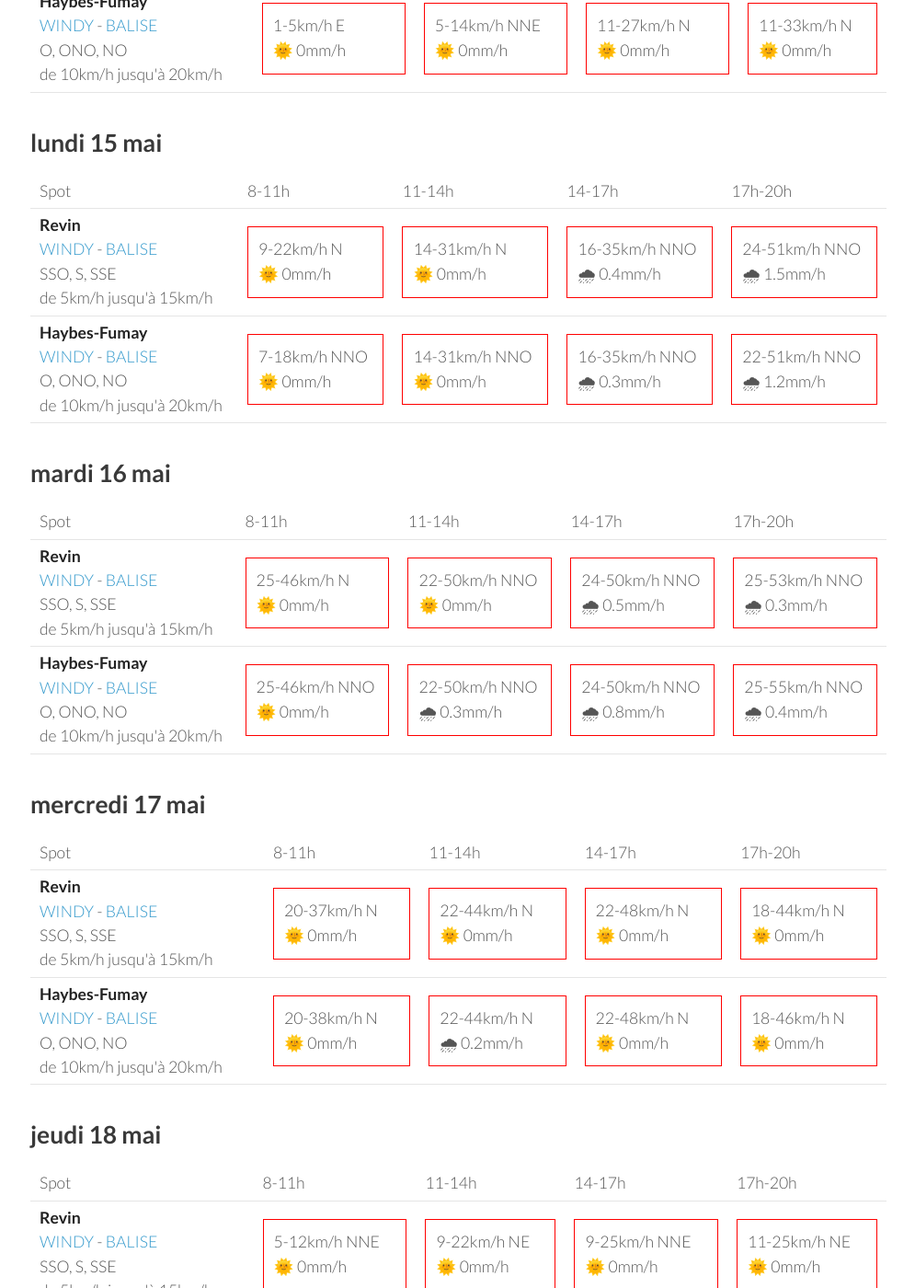
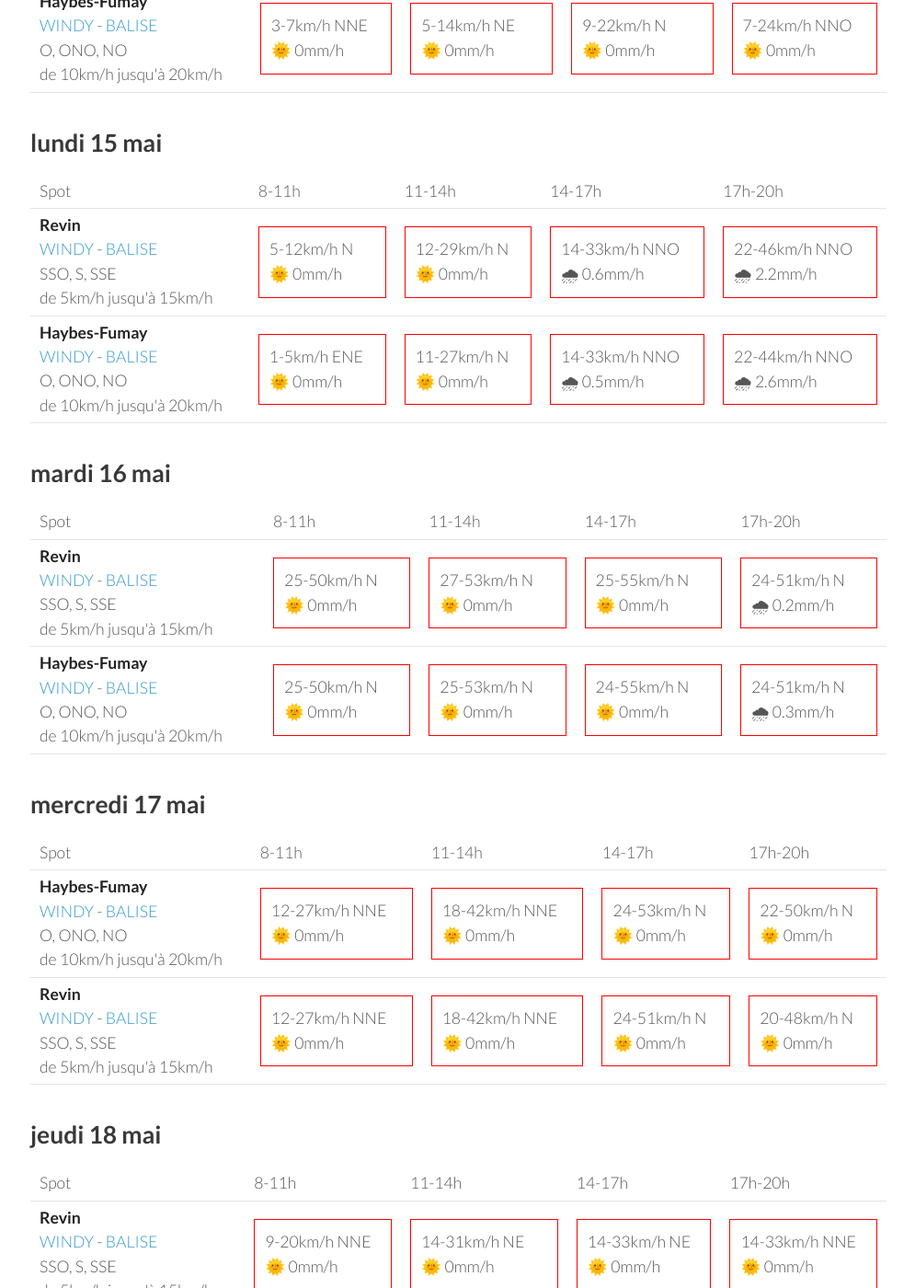
Before and after one commit to parapente-dans-le-nord/parapente-dans-le-nord.github.io, a Jekyll site: the page built from ardennes.markdown, in a window 1280 px wide and 1400 px high, scrolled down 859 px. Shown: the whole window at 92% size, without its empty margins (25-1020 px from the left). Built offline with Jekyll 4.4.1, drawn with Linux system fonts in a browser that asks for light colours; some of the changed text lies outside the part shown.

Commit message:
update index.markdown

```diff
--- a/ardennes.markdown
+++ b/ardennes.markdown
@@ -22,21 +22,21 @@ page mise à jour le samedi 13 mai 17:10
       <td>17h-20h</td>
     </tr>
 <tr>
+        <td><strong>Revin</strong><br><a href="https://windy.com/49.948/4.625?49.543,4.625,8">WINDY</a> - <span class=""><a href="http://www.balisemeteo.com/balise.php?idBalise=5019">BALISE</a> </span><br> <span class="vent-favorable">SSO, S, SSE</span><br><span class="force-vent">de 5km/h jusqu'à 15km/h</span> </td>
+
+            <td><div class="not-flyable"><p>0-0km/h NA</p><p>🌧️ 0mm/h</p></div></td>
+            <td><div class="not-flyable"><p>0-0km/h NA</p><p>🌧️ 0mm/h</p></div></td>
+            <td><div class="not-flyable"><p>0-0km/h NA</p><p>🌧️ 0mm/h</p></div></td>
+            <td><div class="not-flyable"><p>7-42km/h OSO</p><p>🌧 2.2mm/h</p></div></td>
+
+    </tr>
+<tr>
         <td><strong>Haybes-Fumay</strong><br><a href="https://windy.com/49.998/4.715?49.913,4.738,10">WINDY</a> - <span class=""><a href="http://www.balisemeteo.com/balise.php?idBalise=104">BALISE</a> </span><br> <span class="vent-favorable">O, ONO, NO</span><br><span class="force-vent">de 10km/h jusqu'à 20km/h</span> </td>
 
             <td><div class="not-flyable"><p>0-0km/h NA</p><p>🌧️ 0mm/h</p></div></td>
-            <td><div class="not-flyable"><p>7-18km/h N</p><p>🌞 0mm/h</p></div></td>
-            <td><div class="not-flyable"><p>11-27km/h N</p><p>🌞 0mm/h</p></div></td>
-            <td><div class="not-flyable"><p>1-31km/h SE</p><p>🌞 0mm/h</p></div></td>
-
-    </tr>
-<tr>
-        <td><strong>Revin</strong><br><a href="https://windy.com/49.948/4.625?49.543,4.625,8">WINDY</a> - <span class=""><a href="http://www.balisemeteo.com/balise.php?idBalise=5019">BALISE</a> </span><br> <span class="vent-favorable">SSO, S, SSE</span><br><span class="force-vent">de 5km/h jusqu'à 15km/h</span> </td>
-
             <td><div class="not-flyable"><p>0-0km/h NA</p><p>🌧️ 0mm/h</p></div></td>
-            <td><div class="not-flyable"><p>7-22km/h NNE</p><p>🌞 0mm/h</p></div></td>
-            <td><div class="not-flyable"><p>9-29km/h NE</p><p>🌞 0mm/h</p></div></td>
-            <td><div class="not-flyable"><p>5-27km/h SE</p><p>🌞 0mm/h</p></div></td>
+            <td><div class="not-flyable"><p>0-0km/h NA</p><p>🌧️ 0mm/h</p></div></td>
+            <td><div class="not-flyable"><p>5-33km/h SO</p><p>🌧 2.4mm/h</p></div></td>
 
     </tr>
 
@@ -58,20 +58,20 @@ page mise à jour le samedi 13 mai 17:10
 <tr>
         <td><strong>Revin</strong><br><a href="https://windy.com/49.948/4.625?49.543,4.625,8">WINDY</a> - <span class=""><a href="http://www.balisemeteo.com/balise.php?idBalise=5019">BALISE</a> </span><br> <span class="vent-favorable">SSO, S, SSE</span><br><span class="force-vent">de 5km/h jusqu'à 15km/h</span> </td>
 
-            <td><div class="not-flyable"><p>5-14km/h NNE</p><p>🌞 0mm/h</p></div></td>
-            <td><div class="not-flyable"><p>7-22km/h N</p><p>🌞 0mm/h</p></div></td>
-            <td><div class="not-flyable"><p>7-25km/h NNE</p><p>🌞 0mm/h</p></div></td>
-            <td><div class="not-flyable"><p>11-33km/h N</p><p>🌞 0mm/h</p></div></td>
+            <td><div class="not-flyable"><p>5-16km/h N</p><p>🌞 0mm/h</p></div></td>
+            <td><div class="not-flyable"><p>5-18km/h NNE</p><p>🌞 0mm/h</p></div></td>
+            <td><div class="not-flyable"><p>7-24km/h NNE</p><p>🌞 0mm/h</p></div></td>
+            <td><div class="not-flyable"><p>7-24km/h N</p><p>🌞 0mm/h</p></div></td>
 
 
     </tr>
 <tr>
         <td><strong>Haybes-Fumay</strong><br><a href="https://windy.com/49.998/4.715?49.913,4.738,10">WINDY</a> - <span class=""><a href="http://www.balisemeteo.com/balise.php?idBalise=104">BALISE</a> </span><br> <span class="vent-favorable">O, ONO, NO</span><br><span class="force-vent">de 10km/h jusqu'à 20km/h</span> </td>
 
-            <td><div class="not-flyable"><p>1-5km/h E</p><p>🌞 0mm/h</p></div></td>
-            <td><div class="not-flyable"><p>5-14km/h NNE</p><p>🌞 0mm/h</p></div></td>
-            <td><div class="not-flyable"><p>11-27km/h N</p><p>🌞 0mm/h</p></div></td>
-            <td><div class="not-flyable"><p>11-33km/h N</p><p>🌞 0mm/h</p></div></td>
+            <td><div class="not-flyable"><p>3-7km/h NNE</p><p>🌞 0mm/h</p></div></td>
+            <td><div class="not-flyable"><p>5-14km/h NE</p><p>🌞 0mm/h</p></div></td>
+            <td><div class="not-flyable"><p>9-22km/h N</p><p>🌞 0mm/h</p></div></td>
+            <td><div class="not-flyable"><p>7-24km/h NNO</p><p>🌞 0mm/h</p></div></td>
 
 
     </tr>
@@ -94,20 +94,20 @@ page mise à jour le samedi 13 mai 17:10
 <tr>
         <td><strong>Revin</strong><br><a href="https://windy.com/49.948/4.625?49.543,4.625,8">WINDY</a> - <span class=""><a href="http://www.balisemeteo.com/balise.php?idBalise=5019">BALISE</a> </span><br> <span class="vent-favorable">SSO, S, SSE</span><br><span class="force-vent">de 5km/h jusqu'à 15km/h</span> </td>
 
-            <td><div class="not-flyable"><p>9-22km/h N</p><p>🌞 0mm/h</p></div></td>
-            <td><div class="not-flyable"><p>14-31km/h N</p><p>🌞 0mm/h</p></div></td>
-            <td><div class="not-flyable"><p>16-35km/h NNO</p><p>🌧 0.4mm/h</p></div></td>
-            <td><div class="not-flyable"><p>24-51km/h NNO</p><p>🌧 1.5mm/h</p></div></td>
+            <td><div class="not-flyable"><p>5-12km/h N</p><p>🌞 0mm/h</p></div></td>
+            <td><div class="not-flyable"><p>12-29km/h N</p><p>🌞 0mm/h</p></div></td>
+            <td><div class="not-flyable"><p>14-33km/h NNO</p><p>🌧 0.6mm/h</p></div></td>
+            <td><div class="not-flyable"><p>22-46km/h NNO</p><p>🌧 2.2mm/h</p></div></td>
 
 
     </tr>
 <tr>
         <td><strong>Haybes-Fumay</strong><br><a href="https://windy.com/49.998/4.715?49.913,4.738,10">WINDY</a> - <span class=""><a href="http://www.balisemeteo.com/balise.php?idBalise=104">BALISE</a> </span><br> <span class="vent-favorable">O, ONO, NO</span><br><span class="force-vent">de 10km/h jusqu'à 20km/h</span> </td>
 
-            <td><div class="not-flyable"><p>7-18km/h NNO</p><p>🌞 0mm/h</p></div></td>
-            <td><div class="not-flyable"><p>14-31km/h NNO</p><p>🌞 0mm/h</p></div></td>
-            <td><div class="not-flyable"><p>16-35km/h NNO</p><p>🌧 0.3mm/h</p></div></td>
-            <td><div class="not-flyable"><p>22-51km/h NNO</p><p>🌧 1.2mm/h</p></div></td>
+            <td><div class="not-flyable"><p>1-5km/h ENE</p><p>🌞 0mm/h</p></div></td>
+            <td><div class="not-flyable"><p>11-27km/h N</p><p>🌞 0mm/h</p></div></td>
+            <td><div class="not-flyable"><p>14-33km/h NNO</p><p>🌧 0.5mm/h</p></div></td>
+            <td><div class="not-flyable"><p>22-44km/h NNO</p><p>🌧 2.6mm/h</p></div></td>
 
 
     </tr>
@@ -130,20 +130,20 @@ page mise à jour le samedi 13 mai 17:10
 <tr>
         <td><strong>Revin</strong><br><a href="https://windy.com/49.948/4.625?49.543,4.625,8">WINDY</a> - <span class=""><a href="http://www.balisemeteo.com/balise.php?idBalise=5019">BALISE</a> </span><br> <span class="vent-favorable">SSO, S, SSE</span><br><span class="force-vent">de 5km/h jusqu'à 15km/h</span> </td>
 
-            <td><div class="not-flyable"><p>25-46km/h N</p><p>🌞 0mm/h</p></div></td>
-            <td><div class="not-flyable"><p>22-50km/h NNO</p><p>🌞 0mm/h</p></div></td>
-            <td><div class="not-flyable"><p>24-50km/h NNO</p><p>🌧 0.5mm/h</p></div></td>
-            <td><div class="not-flyable"><p>25-53km/h NNO</p><p>🌧 0.3mm/h</p></div></td>
+            <td><div class="not-flyable"><p>25-50km/h N</p><p>🌞 0mm/h</p></div></td>
+            <td><div class="not-flyable"><p>27-53km/h N</p><p>🌞 0mm/h</p></div></td>
+            <td><div class="not-flyable"><p>25-55km/h N</p><p>🌞 0mm/h</p></div></td>
+            <td><div class="not-flyable"><p>24-51km/h N</p><p>🌧 0.2mm/h</p></div></td>
 
 
     </tr>
 <tr>
         <td><strong>Haybes-Fumay</strong><br><a href="https://windy.com/49.998/4.715?49.913,4.738,10">WINDY</a> - <span class=""><a href="http://www.balisemeteo.com/balise.php?idBalise=104">BALISE</a> </span><br> <span class="vent-favorable">O, ONO, NO</span><br><span class="force-vent">de 10km/h jusqu'à 20km/h</span> </td>
 
-            <td><div class="not-flyable"><p>25-46km/h NNO</p><p>🌞 0mm/h</p></div></td>
-            <td><div class="not-flyable"><p>22-50km/h NNO</p><p>🌧 0.3mm/h</p></div></td>
-            <td><div class="not-flyable"><p>24-50km/h NNO</p><p>🌧 0.8mm/h</p></div></td>
-            <td><div class="not-flyable"><p>25-55km/h NNO</p><p>🌧 0.4mm/h</p></div></td>
+            <td><div class="not-flyable"><p>25-50km/h N</p><p>🌞 0mm/h</p></div></td>
+            <td><div class="not-flyable"><p>25-53km/h N</p><p>🌞 0mm/h</p></div></td>
+            <td><div class="not-flyable"><p>24-55km/h N</p><p>🌞 0mm/h</p></div></td>
+            <td><div class="not-flyable"><p>24-51km/h N</p><p>🌧 0.3mm/h</p></div></td>
 
 
     </tr>
@@ -164,22 +164,22 @@ page mise à jour le samedi 13 mai 17:10
       <td>17h-20h</td>
     </tr>
 <tr>
-        <td><strong>Revin</strong><br><a href="https://windy.com/49.948/4.625?49.543,4.625,8">WINDY</a> - <span class=""><a href="http://www.balisemeteo.com/balise.php?idBalise=5019">BALISE</a> </span><br> <span class="vent-favorable">SSO, S, SSE</span><br><span class="force-vent">de 5km/h jusqu'à 15km/h</span> </td>
+        <td><strong>Haybes-Fumay</strong><br><a href="https://windy.com/49.998/4.715?49.913,4.738,10">WINDY</a> - <span class=""><a href="http://www.balisemeteo.com/balise.php?idBalise=104">BALISE</a> </span><br> <span class="vent-favorable">O, ONO, NO</span><br><span class="force-vent">de 10km/h jusqu'à 20km/h</span> </td>
 
-            <td><div class="not-flyable"><p>20-37km/h N</p><p>🌞 0mm/h</p></div></td>
-            <td><div class="not-flyable"><p>22-44km/h N</p><p>🌞 0mm/h</p></div></td>
-            <td><div class="not-flyable"><p>22-48km/h N</p><p>🌞 0mm/h</p></div></td>
-            <td><div class="not-flyable"><p>18-44km/h N</p><p>🌞 0mm/h</p></div></td>
+            <td><div class="not-flyable"><p>12-27km/h NNE</p><p>🌞 0mm/h</p></div></td>
+            <td><div class="not-flyable"><p>18-42km/h NNE</p><p>🌞 0mm/h</p></div></td>
+            <td><div class="not-flyable"><p>24-53km/h N</p><p>🌞 0mm/h</p></div></td>
+            <td><div class="not-flyable"><p>22-50km/h N</p><p>🌞 0mm/h</p></div></td>
 
 
     </tr>
 <tr>
-        <td><strong>Haybes-Fumay</strong><br><a href="https://windy.com/49.998/4.715?49.913,4.738,10">WINDY</a> - <span class=""><a href="http://www.balisemeteo.com/balise.php?idBalise=104">BALISE</a> </span><br> <span class="vent-favorable">O, ONO, NO</span><br><span class="force-vent">de 10km/h jusqu'à 20km/h</span> </td>
+        <td><strong>Revin</strong><br><a href="https://windy.com/49.948/4.625?49.543,4.625,8">WINDY</a> - <span class=""><a href="http://www.balisemeteo.com/balise.php?idBalise=5019">BALISE</a> </span><br> <span class="vent-favorable">SSO, S, SSE</span><br><span class="force-vent">de 5km/h jusqu'à 15km/h</span> </td>
 
-            <td><div class="not-flyable"><p>20-38km/h N</p><p>🌞 0mm/h</p></div></td>
-            <td><div class="not-flyable"><p>22-44km/h N</p><p>🌧 0.2mm/h</p></div></td>
-            <td><div class="not-flyable"><p>22-48km/h N</p><p>🌞 0mm/h</p></div></td>
-            <td><div class="not-flyable"><p>18-46km/h N</p><p>🌞 0mm/h</p></div></td>
+            <td><div class="not-flyable"><p>12-27km/h NNE</p><p>🌞 0mm/h</p></div></td>
+            <td><div class="not-flyable"><p>18-42km/h NNE</p><p>🌞 0mm/h</p></div></td>
+            <td><div class="not-flyable"><p>24-51km/h N</p><p>🌞 0mm/h</p></div></td>
+            <td><div class="not-flyable"><p>20-48km/h N</p><p>🌞 0mm/h</p></div></td>
 
 
     </tr>
@@ -202,20 +202,20 @@ page mise à jour le samedi 13 mai 17:10
 <tr>
         <td><strong>Revin</strong><br><a href="https://windy.com/49.948/4.625?49.543,4.625,8">WINDY</a> - <span class=""><a href="http://www.balisemeteo.com/balise.php?idBalise=5019">BALISE</a> </span><br> <span class="vent-favorable">SSO, S, SSE</span><br><span class="force-vent">de 5km/h jusqu'à 15km/h</span> </td>
 
-            <td><div class="not-flyable"><p>5-12km/h NNE</p><p>🌞 0mm/h</p></div></td>
-            <td><div class="not-flyable"><p>9-22km/h NE</p><p>🌞 0mm/h</p></div></td>
-            <td><div class="not-flyable"><p>9-25km/h NNE</p><p>🌞 0mm/h</p></div></td>
-            <td><div class="not-flyable"><p>11-25km/h NE</p><p>🌞 0mm/h</p></div></td>
+            <td><div class="not-flyable"><p>9-20km/h NNE</p><p>🌞 0mm/h</p></div></td>
+            <td><div class="not-flyable"><p>14-31km/h NE</p><p>🌞 0mm/h</p></div></td>
+            <td><div class="not-flyable"><p>14-33km/h NE</p><p>🌞 0mm/h</p></div></td>
+            <td><div class="not-flyable"><p>14-33km/h NNE</p><p>🌞 0mm/h</p></div></td>
 
 
     </tr>
 <tr>
         <td><strong>Haybes-Fumay</strong><br><a href="https://windy.com/49.998/4.715?49.913,4.738,10">WINDY</a> - <span class=""><a href="http://www.balisemeteo.com/balise.php?idBalise=104">BALISE</a> </span><br> <span class="vent-favorable">O, ONO, NO</span><br><span class="force-vent">de 10km/h jusqu'à 20km/h</span> </td>
 
-            <td><div class="not-flyable"><p>3-12km/h NE</p><p>🌞 0mm/h</p></div></td>
-            <td><div class="not-flyable"><p>9-24km/h NE</p><p>🌞 0mm/h</p></div></td>
-            <td><div class="not-flyable"><p>9-25km/h NNE</p><p>🌞 0mm/h</p></div></td>
-            <td><div class="not-flyable"><p>11-25km/h NE</p><p>🌞 0mm/h</p></div></td>
+            <td><div class="not-flyable"><p>7-18km/h NE</p><p>🌞 0mm/h</p></div></td>
+            <td><div class="not-flyable"><p>12-31km/h NNE</p><p>🌞 0mm/h</p></div></td>
+            <td><div class="not-flyable"><p>14-33km/h NE</p><p>🌞 0mm/h</p></div></td>
+            <td><div class="not-flyable"><p>14-33km/h NNE</p><p>🌞 0mm/h</p></div></td>
 
 
     </tr>
```
Also changed, not shown: other parts of ardennes.markdown (+1 -1 lines).
